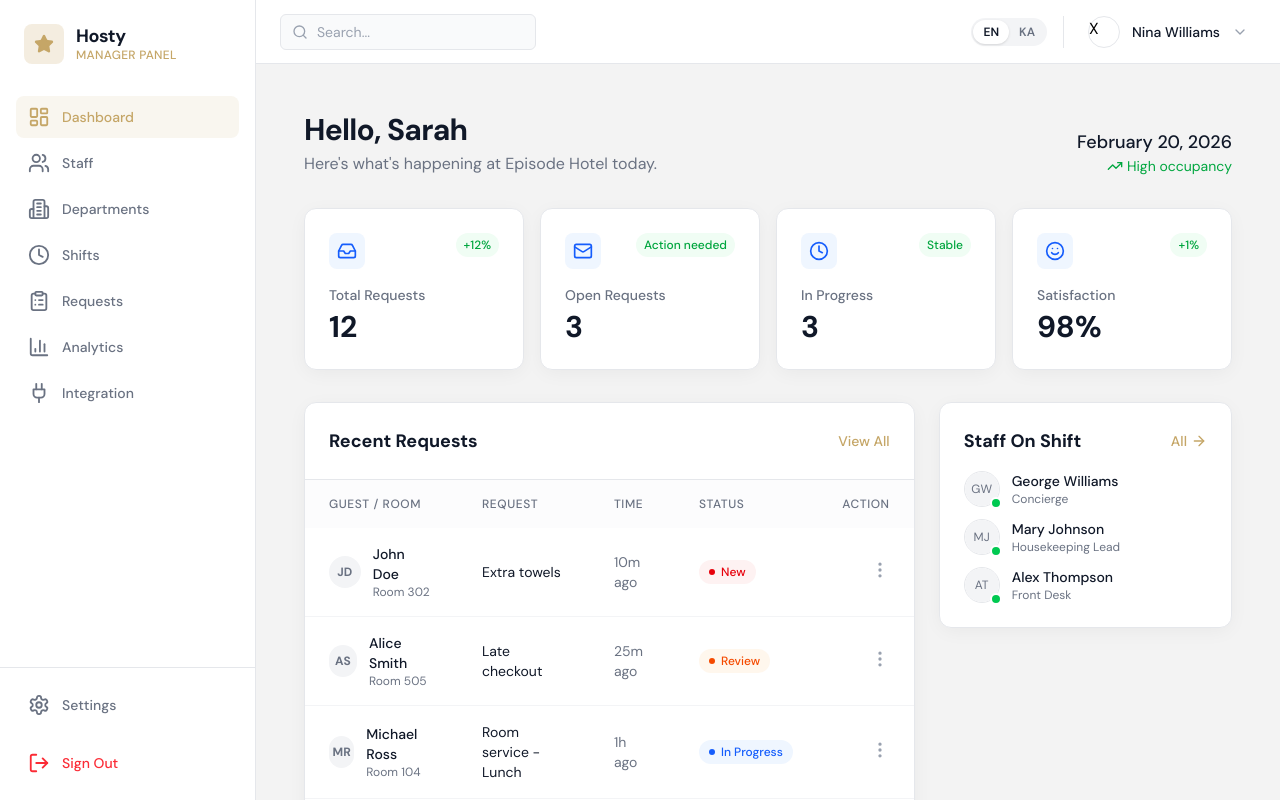
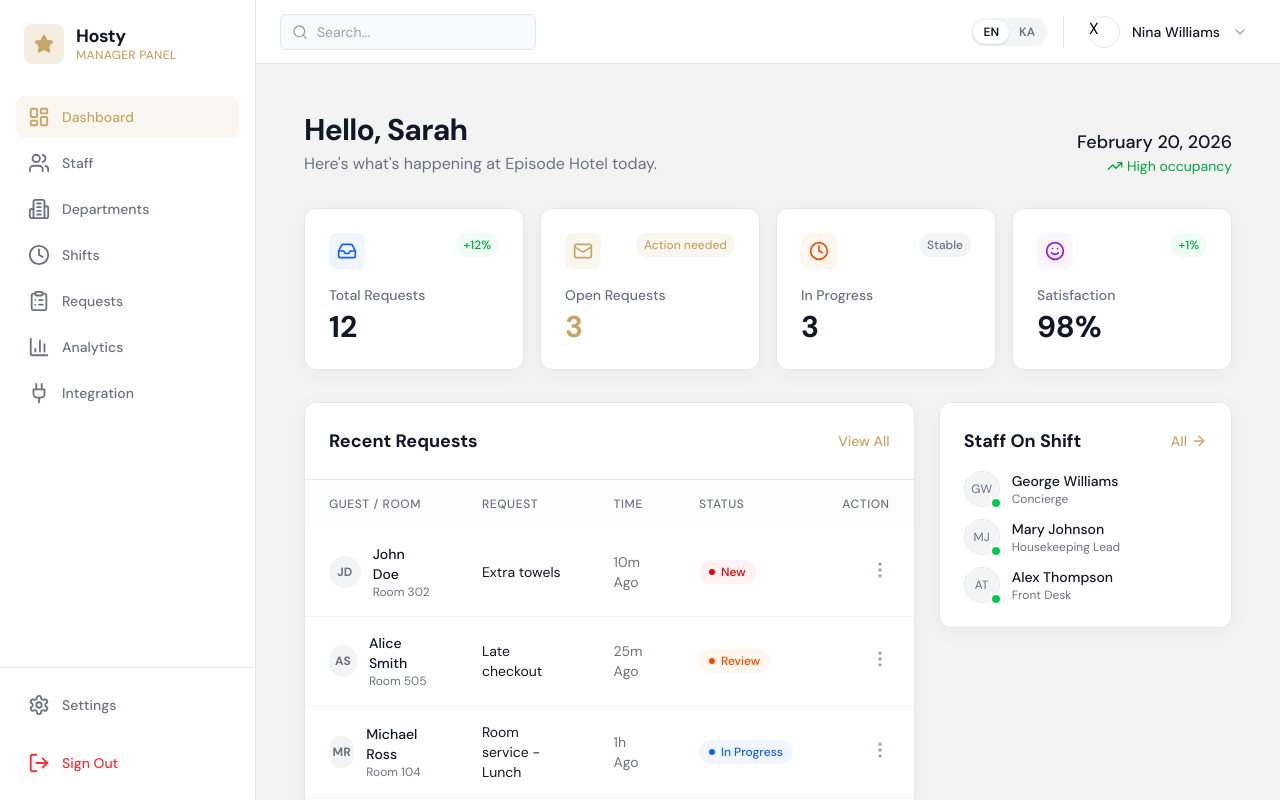
Before and after one commit to AchiGel/hosty_client_manager, a React app: page / in a window 1280 px wide. Built offline with nearby package versions, Linux system fonts and the light colour scheme; the HTML template or start-up script is replaced by a standard one; a web font is replaced by a local one.

Commit message:
fix/fixed dashboard language issues

```diff
--- a/src/components/main/dashboard/DashboardCard.tsx
+++ b/src/components/main/dashboard/DashboardCard.tsx
@@ -5,22 +5,34 @@ const DashboardCard = ({
   cardLabel,
   cardStats,
   cardTitle,
+  id,
 }: {
   icon: JSX.Element;
   cardLabel: string;
   cardStats: string;
   cardTitle: string;
+  id: number;
 }) => {
   return (
     <div className="bg-white p-6 rounded-xl border border-gray-200 shadow-[0_4px_20px_-2px_rgba(0,0,0,0.05)] hover:shadow-md transition-shadow">
       <div className="flex justify-between items-start mb-4">
-        <div className="p-2 bg-blue-50 rounded-lg text-blue-600">{icon}</div>
-        <span className="flex items-center text-xs font-medium text-green-600 bg-green-50 px-2 py-1 rounded-full">
+        <div
+          className={`p-2 rounded-lg ${id === 1 ? "bg-blue-50  text-blue-600" : id === 2 ? "bg-[#c5a667]/10 text-[#c5a667]" : id === 3 ? "bg-orange-50 text-orange-600" : "bg-purple-50 text-purple-600"} `}
+        >
+          {icon}
+        </div>
+        <span
+          className={`flex items-center text-xs font-medium px-2 py-1 rounded-full ${id === 1 ? "text-green-600 bg-green-50" : id === 2 ? "text-[#c5a667] bg-[#c5a667]/10" : id === 3 ? "text-gray-500 bg-gray-100" : "text-green-600 bg-green-50"}  `}
+        >
           {cardLabel}
         </span>
       </div>
       <p className="text-sm font-medium text-gray-500">{cardTitle}</p>
-      <p className="text-3xl font-bold text-gray-900 mt-1">{cardStats}</p>
+      <p
+        className={`text-3xl font-bold ${id === 2 ? "text-[#c5a667]" : "text-gray-900"}  mt-1`}
+      >
+        {cardStats}
+      </p>
     </div>
   );
 };
--- a/src/components/main/dashboard/DashboardCards.tsx
+++ b/src/components/main/dashboard/DashboardCards.tsx
@@ -1,111 +1,31 @@
+import { useTranslation } from "react-i18next";
+import { DASHBOARD_CARDS } from "../../../constants/dashboardCards";
 import DashboardCard from "./DashboardCard";
 
 const DashboardCards = () => {
-  const DASHBOARD_CARDS = [
-    {
-      id: 1,
-      icon: (
-        <svg
-          xmlns="http://www.w3.org/2000/svg"
-          width="24"
-          height="24"
-          viewBox="0 0 24 24"
-          fill="none"
-          stroke="currentColor"
-          strokeWidth="2"
-          strokeLinecap="round"
-          strokeLinejoin="round"
-          className="lucide lucide-inbox w-5 h-5"
-        >
-          <polyline points="22 12 16 12 14 15 10 15 8 12 2 12"></polyline>
-          <path d="M5.45 5.11 2 12v6a2 2 0 0 0 2 2h16a2 2 0 0 0 2-2v-6l-3.45-6.89A2 2 0 0 0 16.76 4H7.24a2 2 0 0 0-1.79 1.11z"></path>
-        </svg>
-      ),
-      cardTitle: "Total Requests",
-      cardStats: "12",
-      cardLabel: "+12%",
-    },
-    {
-      id: 2,
-      icon: (
-        <svg
-          xmlns="http://www.w3.org/2000/svg"
-          width="24"
-          height="24"
-          viewBox="0 0 24 24"
-          fill="none"
-          stroke="currentColor"
-          strokeWidth="2"
-          strokeLinecap="round"
-          strokeLinejoin="round"
-          className="lucide lucide-mail w-5 h-5"
-        >
-          <rect width="20" height="16" x="2" y="4" rx="2"></rect>
-          <path d="m22 7-8.97 5.7a1.94 1.94 0 0 1-2.06 0L2 7"></path>
-        </svg>
-      ),
-      cardTitle: "Open Requests",
-      cardStats: "3",
-      cardLabel: "Action needed",
-    },
-    {
-      id: 3,
-      icon: (
-        <svg
-          xmlns="http://www.w3.org/2000/svg"
-          width="24"
-          height="24"
-          viewBox="0 0 24 24"
-          fill="none"
-          stroke="currentColor"
-          strokeWidth="2"
-          strokeLinecap="round"
-          strokeLinejoin="round"
-          className="lucide lucide-clock w-5 h-5"
-        >
-          <circle cx="12" cy="12" r="10"></circle>
-          <polyline points="12 6 12 12 16 14"></polyline>
-        </svg>
-      ),
-      cardTitle: "In Progress",
-      cardStats: "3",
-      cardLabel: "Stable",
-    },
-    {
-      id: 4,
-      icon: (
-        <svg
-          xmlns="http://www.w3.org/2000/svg"
-          width="24"
-          height="24"
-          viewBox="0 0 24 24"
-          fill="none"
-          stroke="currentColor"
-          strokeWidth="2"
-          strokeLinecap="round"
-          strokeLinejoin="round"
-          className="lucide lucide-smile w-5 h-5"
-        >
-          <circle cx="12" cy="12" r="10"></circle>
-          <path d="M8 14s1.5 2 4 2 4-2 4-2"></path>
-          <line x1="9" x2="9.01" y1="9" y2="9"></line>
-          <line x1="15" x2="15.01" y1="9" y2="9"></line>
-        </svg>
-      ),
-      cardTitle: "Satisfaction",
-      cardStats: "98%",
-      cardLabel: "+1%",
-    },
-  ];
+  const { t } = useTranslation();
+  const titleTranslationKeys: Record<string, string> = {
+    TotalRequests: "dashboard.totalRequests",
+    OpenRequests: "dashboard.openRequests",
+    InProgress: "dashboard.inProgress",
+    Satisfaction: "dashboard.satisfaction",
+  };
+
+  const labelTranslationKeys: Record<string, string> = {
+    ActionNeeded: "dashboard.actionNeeded",
+    Stable: "dashboard.stable",
+  };
+
   return (
     <div className="grid grid-cols-1 sm:grid-cols-2 lg:grid-cols-4 gap-4">
       {DASHBOARD_CARDS.map((dc) => (
         <DashboardCard
           key={dc.id}
+          id={dc.id}
           icon={dc.icon}
-          cardLabel={dc.cardLabel}
+          cardLabel={t(labelTranslationKeys[dc.cardLabel] || dc.cardLabel)}
           cardStats={dc.cardStats}
-          cardTitle={dc.cardTitle}
+          cardTitle={t(titleTranslationKeys[dc.cardTitle] || dc.cardTitle)}
         />
       ))}
     </div>
--- a/src/components/main/dashboard/DashboardRecentRequest.tsx
+++ b/src/components/main/dashboard/DashboardRecentRequest.tsx
@@ -5,6 +5,20 @@ import { useTranslation } from "react-i18next";
 
 const DashboardRecentRequest = () => {
   const { t } = useTranslation();
+  const labelTranslationKeys: Record<string, string> = {
+    GuestRoom: "dashboard.guestRoom",
+    Request: "dashboard.request",
+    Time: "dashboard.time",
+    Status: "dashboard.status",
+    Action: "dashboard.action",
+  };
+
+  const statusTranslationKeys: Record<string, string> = {
+    New: "dashboard.new",
+    Review: "dashboard.review",
+    InProgress: "dashboard.inProgress",
+    Completed: "dashboard.completed",
+  };
   return (
     <div className="bg-white rounded-xl border border-gray-200 shadow-[0_4px_20px_-2px_rgba(0,0,0,0.05)] overflow-hidden flex flex-col">
       <div className="p-6 border-b border-gray-200 flex justify-between items-center">
@@ -27,7 +41,7 @@ const DashboardRecentRequest = () => {
                   key={rrth.id}
                   className={`px-6 py-4 font-medium ${rrth.id === 5 ? "text-right" : ""}`}
                 >
-                  {rrth.label}
+                  {t(labelTranslationKeys[rrth.label || rrth.label])}
                 </th>
               ))}
             </tr>
@@ -48,23 +62,23 @@ const DashboardRecentRequest = () => {
                         {rrtb.staffName + " " + rrtb.staffLastname}
                       </p>
                       <p className="text-xs text-gray-500">
-                        {"Room " + rrtb.roomNumber}
+                        {t("common.room") + " " + rrtb.roomNumber}
                       </p>
                     </div>
                   </div>
                 </td>
                 <td className="px-6 py-4 text-gray-900">{rrtb.request}</td>
                 <td className="px-6 py-4 text-gray-500">
-                  {rrtb.time + " ago"}
+                  {rrtb.time + " " + t("common.ago")}
                 </td>
                 <td className="px-6 py-4">
                   <span
-                    className={`inline-flex items-center gap-1.5 px-2.5 py-1 rounded-full text-xs font-medium ${rrtb.status === "New" ? "bg-red-50 text-red-600" : rrtb.status === "Review" ? "bg-orange-50 text-orange-600" : rrtb.status === "In Progress" ? "bg-blue-50 text-blue-600" : "bg-green-50 text-green-600"} `}
+                    className={`inline-flex items-center gap-1.5 px-2.5 py-1 rounded-full text-xs font-medium ${rrtb.status === "New" ? "bg-red-50 text-red-600" : rrtb.status === "Review" ? "bg-orange-50 text-orange-600" : rrtb.status === "InProgress" ? "bg-blue-50 text-blue-600" : "bg-green-50 text-green-600"} `}
                   >
                     <span
-                      className={`w-1.5 h-1.5 rounded-full ${rrtb.status === "New" ? "bg-red-600" : rrtb.status === "Review" ? "bg-orange-600" : rrtb.status === "In Progress" ? "bg-blue-600" : "bg-green-600"}`}
+                      className={`w-1.5 h-1.5 rounded-full ${rrtb.status === "New" ? "bg-red-600" : rrtb.status === "Review" ? "bg-orange-600" : rrtb.status === "InProgress" ? "bg-blue-600" : "bg-green-600"}`}
                     ></span>
-                    {rrtb.status}
+                    {t(statusTranslationKeys[rrtb.status] || rrtb.status)}
                   </span>
                 </td>
                 <td className="px-6 py-4 text-right">
--- /dev/null
+++ b/src/constants/dashboardCards.tsx
@@ -0,0 +1,96 @@
+export const DASHBOARD_CARDS = [
+  {
+    id: 1,
+    icon: (
+      <svg
+        xmlns="http://www.w3.org/2000/svg"
+        width="24"
+        height="24"
+        viewBox="0 0 24 24"
+        fill="none"
+        stroke="currentColor"
+        strokeWidth="2"
+        strokeLinecap="round"
+        strokeLinejoin="round"
+        className="lucide lucide-inbox w-5 h-5"
+      >
+        <polyline points="22 12 16 12 14 15 10 15 8 12 2 12"></polyline>
+        <path d="M5.45 5.11 2 12v6a2 2 0 0 0 2 2h16a2 2 0 0 0 2-2v-6l-3.45-6.89A2 2 0 0 0 16.76 4H7.24a2 2 0 0 0-1.79 1.11z"></path>
+      </svg>
+    ),
+    cardTitle: "TotalRequests",
+    cardStats: "12",
+    cardLabel: "+12%",
+  },
+  {
+    id: 2,
+    icon: (
+      <svg
+        xmlns="http://www.w3.org/2000/svg"
+        width="24"
+        height="24"
+        viewBox="0 0 24 24"
+        fill="none"
+        stroke="currentColor"
+        strokeWidth="2"
+        strokeLinecap="round"
+        strokeLinejoin="round"
+        className="lucide lucide-mail w-5 h-5"
+      >
+        <rect width="20" height="16" x="2" y="4" rx="2"></rect>
+        <path d="m22 7-8.97 5.7a1.94 1.94 0 0 1-2.06 0L2 7"></path>
+      </svg>
+    ),
+    cardTitle: "OpenRequests",
+    cardStats: "3",
+    cardLabel: "ActionNeeded",
+  },
+  {
+    id: 3,
+    icon: (
+      <svg
+        xmlns="http://www.w3.org/2000/svg"
+        width="24"
+        height="24"
+        viewBox="0 0 24 24"
+        fill="none"
+        stroke="currentColor"
+        strokeWidth="2"
+        strokeLinecap="round"
+        strokeLinejoin="round"
+        className="lucide lucide-clock w-5 h-5"
+      >
+        <circle cx="12" cy="12" r="10"></circle>
+        <polyline points="12 6 12 12 16 14"></polyline>
+      </svg>
+    ),
+    cardTitle: "InProgress",
+    cardStats: "3",
+    cardLabel: "Stable",
+  },
+  {
+    id: 4,
+    icon: (
+      <svg
+        xmlns="http://www.w3.org/2000/svg"
+        width="24"
+        height="24"
+        viewBox="0 0 24 24"
+        fill="none"
+        stroke="currentColor"
+        strokeWidth="2"
+        strokeLinecap="round"
+        strokeLinejoin="round"
+        className="lucide lucide-smile w-5 h-5"
+      >
+        <circle cx="12" cy="12" r="10"></circle>
+        <path d="M8 14s1.5 2 4 2 4-2 4-2"></path>
+        <line x1="9" x2="9.01" y1="9" y2="9"></line>
+        <line x1="15" x2="15.01" y1="9" y2="9"></line>
+      </svg>
+    ),
+    cardTitle: "Satisfaction",
+    cardStats: "98%",
+    cardLabel: "+1%",
+  },
+];
--- a/src/constants/recentRequestTableBody.ts
+++ b/src/constants/recentRequestTableBody.ts
@@ -27,7 +27,7 @@ export const RECENT_REQUEST_TABLE_BODY = [
     roomNumber: "104",
     request: "Room service - Lunch",
     time: "1h",
-    status: "In Progress",
+    status: "InProgress",
   },
   {
     id: 4,
--- a/src/constants/recentRequestTableHead.ts
+++ b/src/constants/recentRequestTableHead.ts
@@ -1,5 +1,5 @@
 export const RECENT_REQUEST_TABLE_HEAD = [
-  { id: 1, label: "Guest / Room" },
+  { id: 1, label: "GuestRoom" },
   { id: 2, label: "Request" },
   { id: 3, label: "Time" },
   { id: 4, label: "Status" },
--- a/src/i18n/locales/en.json
+++ b/src/i18n/locales/en.json
@@ -19,7 +19,21 @@
     "lowOccupancy": "Low occupancy",
     "recentRequests": "Recent Requests",
     "staffOnShift": "Staff On Shift",
-    "topPerformers": "Top Performers"
+    "topPerformers": "Top Performers",
+    "totalRequests": "Total Requests",
+    "openRequests": "Open Requests",
+    "inProgress": "In Progress",
+    "satisfaction": "Satisfaction",
+    "actionNeeded": "Action needed",
+    "stable": "Stable",
+    "guestRoom": "Guest / Room",
+    "request": "Request",
+    "time": "time",
+    "status": "Status",
+    "action": "Action",
+    "new": "New",
+    "review": "Review",
+    "completed": "Completed"
   },
   "staff": {
     "title": "Staff Management",
@@ -42,7 +56,9 @@
     "noResults": "No results found",
     "viewAll": "View All",
     "all": "All",
-    "fullList": "Full List"
+    "fullList": "Full List",
+    "room": "Room",
+    "ago": "Ago"
   },
   "auth": {
     "login": "Login",
--- a/src/i18n/locales/ka.json
+++ b/src/i18n/locales/ka.json
@@ -19,7 +19,21 @@
     "lowOccupancy": "დაბალი დატვირთვა",
     "recentRequests": "ბოლო მოთხოვნები",
     "staffOnShift": "ცვლაზე მყოფი პერსონალი",
-    "topPerformers": "საუკეთესო თანამშრომლები"
+    "topPerformers": "საუკეთესო თანამშრომლები",
+    "totalRequests": "სულ მოთხოვნები",
+    "openRequests": "ღია მოთხოვნები",
+    "inProgress": "მიმდინარე",
+    "satisfaction": "კმაყოფილება",
+    "actionNeeded": "მოითხოვს ყურადღებას",
+    "stable": "სტაბილური",
+    "guestRoom": "სტუმარი / ოთახი",
+    "request": "მოთხოვნა",
+    "time": "დრო",
+    "status": "სტატუსი",
+    "action": "მოქმედება",
+    "new": "ახალი",
+    "review": "განხილვა",
+    "completed": "დასრულებული"
   },
   "staff": {
     "title": "პერსონალის მართვა",
@@ -42,7 +56,9 @@
     "noResults": "ფলებები ვერ მოიძებნა",
     "viewAll": "ყველას ნახვა",
     "all": "ყველა",
-    "fullList": "სრული სია"
+    "fullList": "სრული სია",
+    "room": "ოთახი",
+    "ago": "წინ"
   },
   "auth": {
     "login": "ავტორიზაცია",
```
